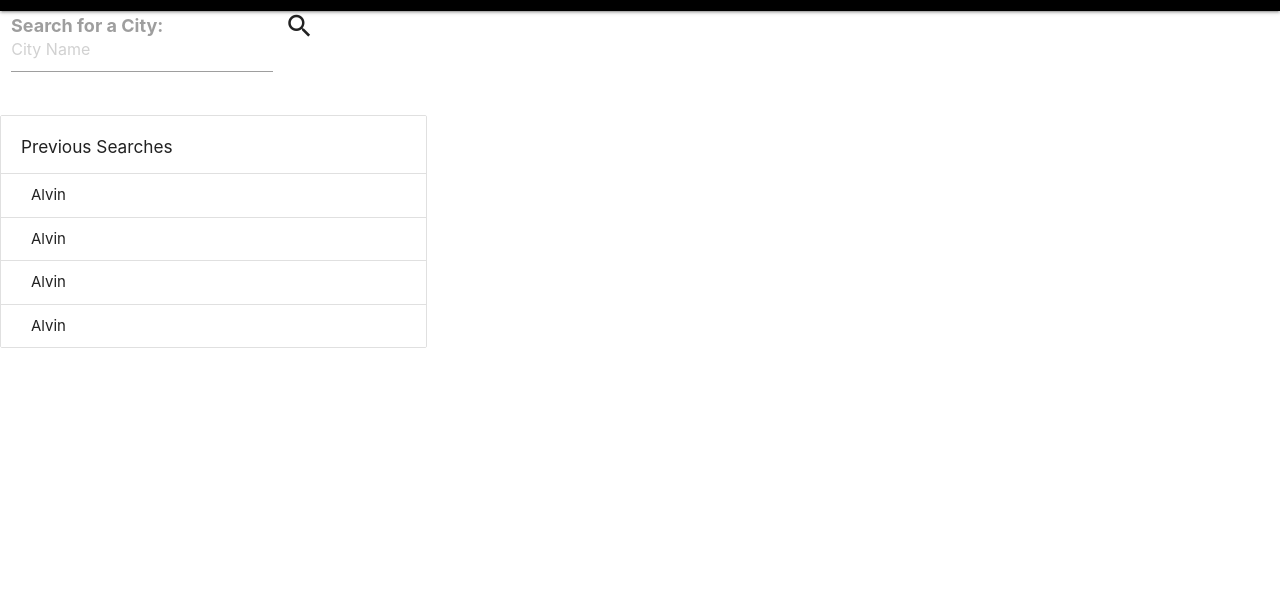
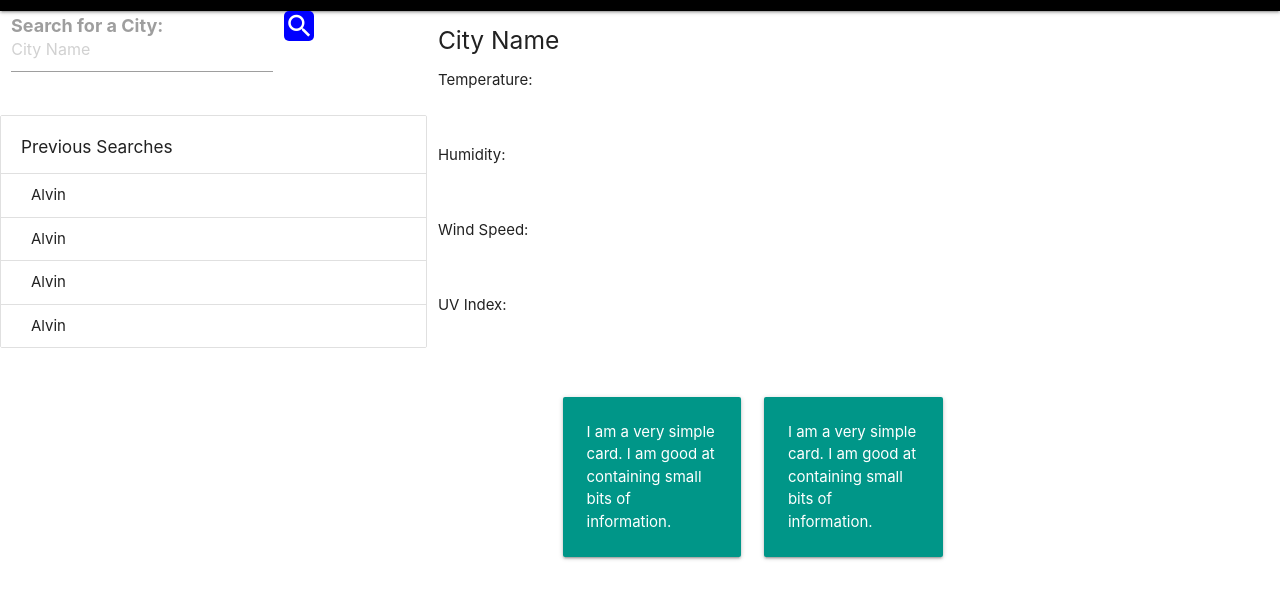
Before and after one commit to lbcessna/hw6-weather-dashboard, a plain HTML site: page index.html in a window 1280 px wide. Shown: the part 53-652 px from the top of the page. Drawn offline with nearby package versions, Linux system fonts and the light colour scheme.

Commit message:
Added some html elements to give weather data a place to append to.

```diff
--- a/index.html
+++ b/index.html
@@ -57,6 +57,51 @@
                 </article>
             </div>
         </aside>
+        <section class="col s8" id="result">
+            <div class="row" id="stats-container">
+                <article class="col s12" id="city-stats">
+                    <h5 id="city-name">City Name</h5>
+                    <div class="stats-wrapper">
+                        <p>Temperature: &nbsp</p>
+                        <p id="temperature">&nbsp</p>
+                    </div>
+                    <div class="stats-wrapper">
+                        <p>Humidity: &nbsp</p>
+                        <p id="humidity">&nbsp</p>
+                    </div>
+                    <div class="stats-wrapper">
+                        <p>Wind Speed: &nbsp</p>
+                        <p id="wind-speed">&nbsp</p>
+                    </div>
+                    <div class="stats-wrapper">
+                        <p>UV Index: &nbsp</p>
+                        <p id="uv-index">&nbsp</p>
+                    </div>
+                </article>
+            </div>
+            <div class="container">
+
+                <div class="row">
+                    <div class="col s2 m4">
+                        <div class="card-panel teal">
+                            <span class="white-text">I am a very simple card. I am good at containing small bits of
+                            information.
+                            </span>
+                        </div>
+
+                    </div>
+                    <div class="col s2 m4">
+                        <div class="card-panel teal">
+                            <span class="white-text">I am a very simple card. I am good at containing small bits of
+                            information.
+                            </span>
+                        </div>
+                    </div>
+                </div>
+
+
+
+        </section>
     </main>
 
 
--- a/style.css
+++ b/style.css
@@ -7,3 +7,9 @@ nav {
     font-size: 1.5rem;
     font-weight: bold;
 }
+
+.material-icons {
+    background-color: blue;
+    color: white;
+    border-radius: 5px;
+}
```
